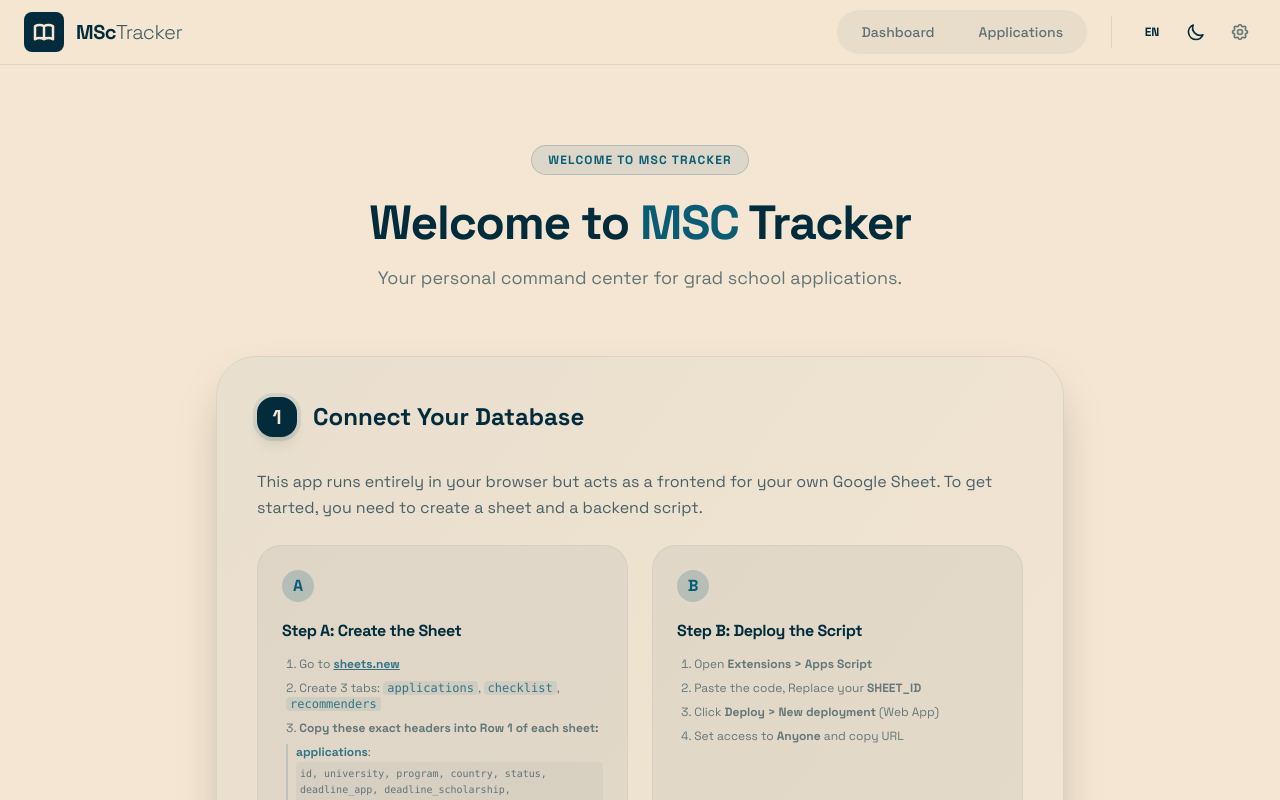
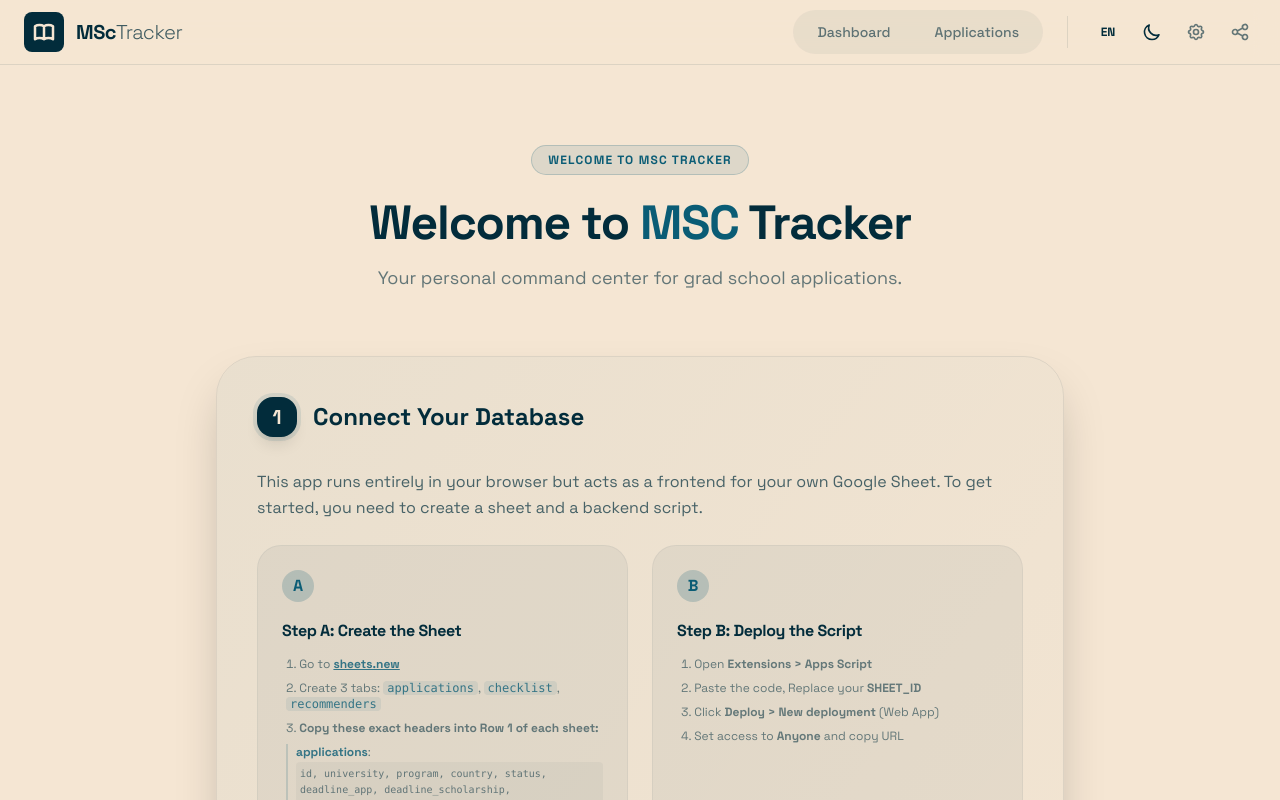
Before and after one commit to azizjail2003/applications-tracker, a Nuxt app: page /setup in a window 1280 px wide. Shown: the top 800 px of the page. Built offline with nearby package versions, Linux system fonts and the light colour scheme.

Commit message:
Implement account sharing via magic link

```diff
--- a/components/AppHeader.vue
+++ b/components/AppHeader.vue
@@ -65,6 +65,11 @@
            <NuxtLink to="/setup" class="w-8 h-8 flex items-center justify-center rounded-lg hover:bg-brand-dark/10 dark:hover:bg-brand-light/10 transition-colors text-brand-dark/60 hover:text-brand-dark dark:text-brand-light/60 dark:hover:text-brand-light" :title="t('nav.setup')">
               <svg class="w-5 h-5" fill="none" viewBox="0 0 24 24" stroke="currentColor"><path stroke-linecap="round" stroke-linejoin="round" stroke-width="2" d="M10.325 4.317c.426-1.756 2.924-1.756 3.35 0a1.724 1.724 0 002.573 1.066c1.543-.94 3.31.826 2.37 2.37a1.724 1.724 0 001.065 2.572c1.756.426 1.756 2.924 0 3.35a1.724 1.724 0 00-1.066 2.573c.94 1.543-.826 3.31-2.37 2.37a1.724 1.724 0 00-2.572 1.065c-.426 1.756-2.924 1.756-3.35 0a1.724 1.724 0 00-2.573-1.066c-1.543.94-3.31-.826-2.37-2.37a1.724 1.724 0 00-1.065-2.572c-1.756-.426-1.756-2.924 0-3.35a1.724 1.724 0 001.066-2.573c-.94-1.543.826-3.31 2.37-2.37.996.608 2.296.07 2.572-1.065z" /><path stroke-linecap="round" stroke-linejoin="round" stroke-width="2" d="M15 12a3 3 0 11-6 0 3 3 0 016 0z" /></svg>
            </NuxtLink>
+
+           <!-- Share Button -->
+           <button @click="shareAccount" class="w-8 h-8 flex items-center justify-center rounded-lg hover:bg-brand-dark/10 dark:hover:bg-brand-light/10 transition-colors text-brand-dark/60 hover:text-brand-dark dark:text-brand-light/60 dark:hover:text-brand-light" title="Share Account">
+              <svg class="w-5 h-5" fill="none" viewBox="0 0 24 24" stroke="currentColor"><path stroke-linecap="round" stroke-linejoin="round" stroke-width="2" d="M8.684 13.342C8.886 12.938 9 12.482 9 12c0-.482-.114-.938-.316-1.342m0 2.684a3 3 0 110-2.684m0 2.684l6.632 3.316m-6.632-6l6.632-3.316m0 0a3 3 0 105.367-2.684 3 3 0 00-5.367 2.684zm0 9.316a3 3 0 105.368 2.684 3 3 0 00-5.368-2.684z" /></svg>
+           </button>
         </div>
       </div>
     </div>
@@ -79,4 +84,21 @@ const { saving } = useApplications();
 const toggleLang = () => {
   setLocale(locale.value === 'en' ? 'fr' : 'en');
 };
+
+const shareAccount = async () => {
+    const apiUrl = localStorage.getItem('msc_tracker_api_url');
+    if (!apiUrl) {
+        alert('No account configured yet. Please go to Setup.');
+        return;
+    }
+
+    const importLink = `${window.location.origin}/setup?import=${encodeURIComponent(apiUrl)}`;
+
+    try {
+        await navigator.clipboard.writeText(importLink);
+        alert('Magic Link copied to clipboard! Share it with others to grant them access.');
+    } catch (err) {
+        alert('Failed to copy link. Please manually copy the URL from setup page.');
+    }
+};
 </script>
--- a/pages/setup.vue
+++ b/pages/setup.vue
@@ -121,11 +121,25 @@ const config = useRuntimeConfig();
 const apiUrl = ref('');
 const copied = ref(false);
 const error = ref('');
-const router = useRouter();
+const route = useRoute();
 
 onMounted(() => {
-   // Try to pre-fill from localStorage if available, or fallback to config
-   apiUrl.value = localStorage.getItem('msc_tracker_api_url') || config.public.apiBase || '';
+   // Check for magic link import
+   const importUrl = route.query.import as string;
+   if (importUrl) {
+       apiUrl.value = importUrl;
+       // Optional: Auto-save if it looks valid to streamline the UX
+       if (importUrl.startsWith('https://script.google.com/') && importUrl.endsWith('/exec')) {
+            localStorage.setItem('msc_tracker_api_url', importUrl);
+            setTimeout(() => {
+                alert(t('setup.config_loaded') || 'Configuration loaded! Redirecting...');
+                router.push('/');
+            }, 500);
+       }
+   } else {
+       // Try to pre-fill from localStorage if available, or fallback to config
+       apiUrl.value = localStorage.getItem('msc_tracker_api_url') || config.public.apiBase || '';
+   }
 });
 
 // Validate URL format simply
```
